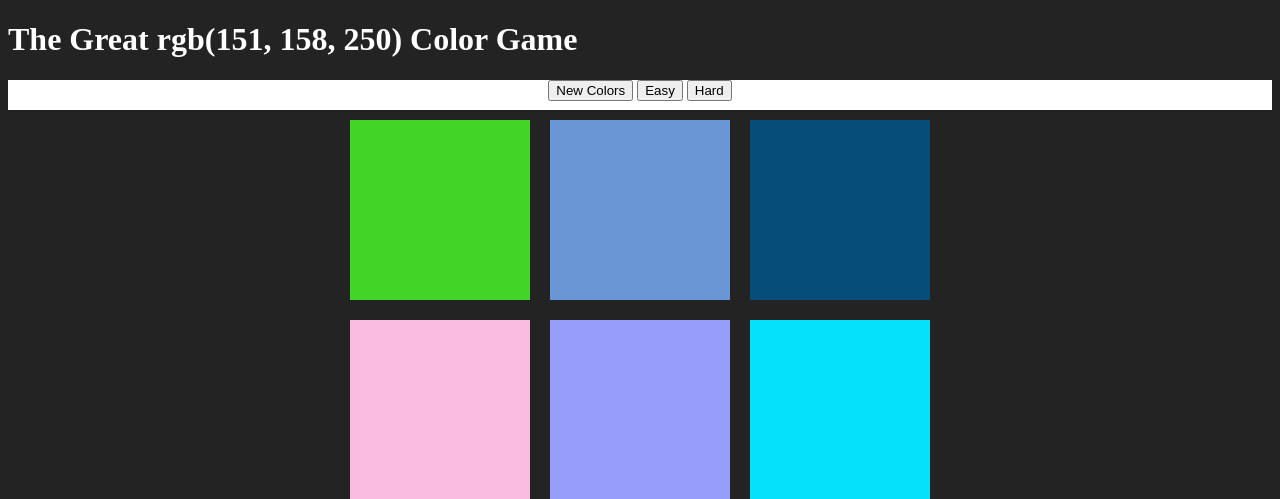
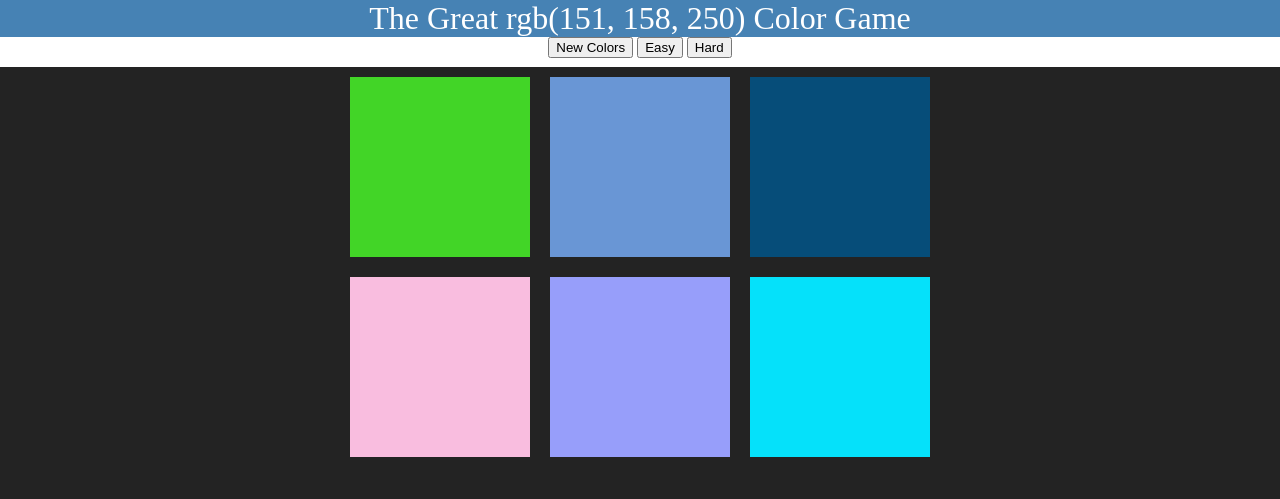
Before and after one commit to efertsch/RGB-Guessing-Game, a PHP site: page /game.html in a window 1280 px wide. Shown: the top 499 px of the page. Run offline with PHP 8.4, Linux system fonts and the light colour scheme.

Commit message:
style h1 text

```diff
--- a/script.js
+++ b/script.js
@@ -69,7 +69,7 @@ resetButton.addEventListener("click", function(){
 	for(var i = 0; i < tiles.length; i ++) {
 		tiles[i].style.backgroundColor = colors[i];
 	};
-	h1.style.background = "#232323";
+	h1.style.background = "steelblue";
 });
 
 easyButton.addEventListener("click", function(){
--- a/styles.css
+++ b/styles.css
@@ -1,5 +1,7 @@
 body {
 	background: #232323;
+	margin: 0;
+	font-family: "Monserrat", "Avenir";
 }
 
 .tile {
@@ -17,6 +19,10 @@ body {
 
 h1 {
 	color: white;
+	text-align: center;
+	background: steelblue;
+	margin: 0;
+	font-weight: normal;
 }
 
 #menu {
```
